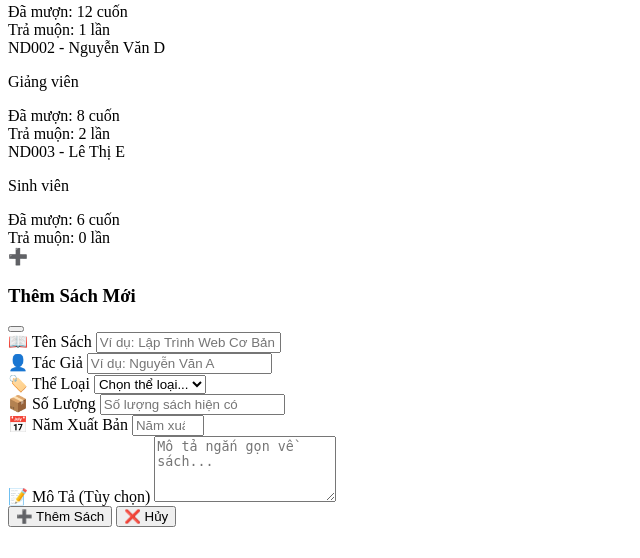
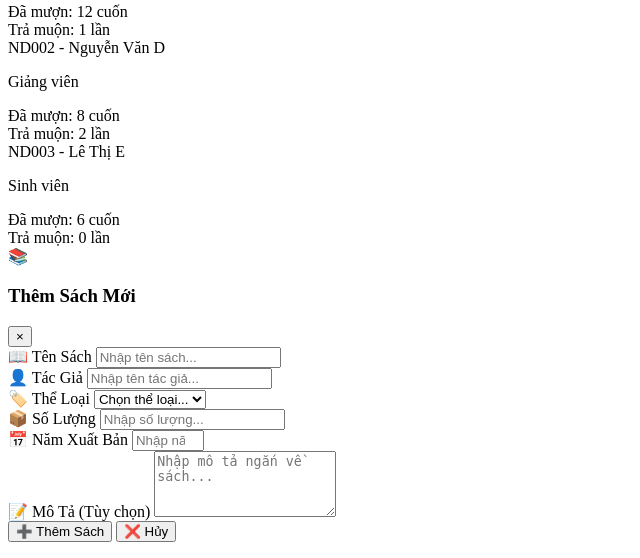
Before and after one commit to ToiTenHieu/PTTKPM25-26_N05_Nhom10, a Django app: template SRC/Library_management/Librarian/templates/manageBorrow.html in a window 1280 px wide. Shown: the part 4561-5119 px from the top of the page, without its empty margins (0-640 px from the left). Before the commit the page ends 5088 px from the top, so only its background shows below. Run offline with Django 3.2, Linux system fonts and the light colour scheme; the template is opened without the code that fills it, so the values that code supplies are empty.

Commit message:
fix addbook

```diff
--- a/SRC/Library_management/Librarian/templates/manageBorrow.html
+++ b/SRC/Library_management/Librarian/templates/manageBorrow.html
@@ -288,26 +288,26 @@
 </div>
 <div
   id="addBookModal"
-  class="fixed inset-0 modal-backdrop bg-black/70 hidden z-50 flex items-center justify-center p-4 transition-opacity duration-300"
+  class="fixed inset-0 modal-backdrop bg-black/50 hidden z-50 flex items-center justify-center p-4"
 >
   <div
-    class="bg-white rounded-3xl shadow-2xl w-full max-w-2xl mx-4 transform scale-95 opacity-0 transition-all duration-300 ease-out"
+    class="bg-white rounded-3xl shadow-2xl w-full max-w-2xl mx-4 slide-in-right border border-white/20"
   >
-    <div class="bg-gradient-to-r from-green-500 to-blue-600 p-6 rounded-t-3xl border-b-4 border-white/50">
+    <div class="bg-gradient-to-r from-blue-500 to-purple-600 p-6 rounded-t-3xl">
       <div class="flex justify-between items-center">
         <div class="flex items-center space-x-3">
           <div
-            class="w-10 h-10 bg-white/30 backdrop-blur-sm rounded-full flex items-center justify-center shadow-lg"
+            class="w-10 h-10 bg-white/20 rounded-xl flex items-center justify-center"
           >
-            <span class="text-white text-xl font-bold">➕</span>
+            <span class="text-white text-xl">📚</span>
           </div>
           <h3 class="text-2xl font-bold text-white">Thêm Sách Mới</h3>
         </div>
         <button
           onclick="closeAddBookModal()"
-          class="text-white/80 hover:text-white transition-colors p-2 rounded-full hover:bg-white/10"
+          class="text-white/80 hover:text-white text-3xl transition-colors"
         >
-          <svg class="w-6 h-6" fill="none" stroke="currentColor" viewBox="0 0 24 24" xmlns="http://www.w3.org/2000/svg"><path stroke-linecap="round" stroke-linejoin="round" stroke-width="2" d="M6 18L18 6M6 6l12 12"></path></svg>
+          ×
         </button>
       </div>
     </div>
@@ -316,30 +316,30 @@
       <div class="grid md:grid-cols-2 gap-6">
         <div>
           <label
-            class="block text-sm font-extrabold text-gray-700 mb-2 flex items-center"
+            class="block text-sm font-bold text-gray-700 mb-3 flex items-center"
           >
-            <span class="mr-2 text-lg">📖</span> Tên Sách
+            <span class="mr-2">📖</span> Tên Sách
           </label>
           <input
             type="text"
             name="bookName"
-            placeholder="Ví dụ: Lập Trình Web Cơ Bản"
-            class="w-full px-4 py-3 border-2 border-gray-300 rounded-xl focus:ring-4 focus:ring-blue-100 focus:border-blue-500 transition-all duration-300 shadow-inner"
+            placeholder="Nhập tên sách..."
+            class="w-full px-4 py-3 border-2 border-gray-200 rounded-xl focus:ring-2 focus:ring-blue-500 focus:border-blue-500 transition-all duration-300"
             required
           />
         </div>
 
         <div>
           <label
-            class="block text-sm font-extrabold text-gray-700 mb-2 flex items-center"
+            class="block text-sm font-bold text-gray-700 mb-3 flex items-center"
           >
-            <span class="mr-2 text-lg">👤</span> Tác Giả
+            <span class="mr-2">👤</span> Tác Giả
           </label>
           <input
             type="text"
             name="author"
-            placeholder="Ví dụ: Nguyễn Văn A"
-            class="w-full px-4 py-3 border-2 border-gray-300 rounded-xl focus:ring-4 focus:ring-blue-100 focus:border-blue-500 transition-all duration-300 shadow-inner"
+            placeholder="Nhập tên tác giả..."
+            class="w-full px-4 py-3 border-2 border-gray-200 rounded-xl focus:ring-2 focus:ring-blue-500 focus:border-blue-500 transition-all duration-300"
             required
           />
         </div>
@@ -348,16 +348,16 @@
       <div class="grid md:grid-cols-2 gap-6">
         <div>
           <label
-            class="block text-sm font-extrabold text-gray-700 mb-2 flex items-center"
+            class="block text-sm font-bold text-gray-700 mb-3 flex items-center"
           >
-            <span class="mr-2 text-lg">🏷️</span> Thể Loại
+            <span class="mr-2">🏷️</span> Thể Loại
           </label>
           <select
             name="category"
-            class="w-full px-4 py-3 border-2 border-gray-300 rounded-xl focus:ring-4 focus:ring-blue-100 focus:border-blue-500 transition-all duration-300 shadow-inner bg-white"
+            class="w-full px-4 py-3 border-2 border-gray-200 rounded-xl focus:ring-2 focus:ring-blue-500 focus:border-blue-500 transition-all duration-300"
             required
           >
-            <option value="" disabled selected>Chọn thể loại...</option>
+            <option value="">Chọn thể loại...</option>
             <option value="cong-nghe">💻 Công Nghệ</option>
             <option value="toan-hoc">🔢 Toán Học</option>
             <option value="ngoai-ngu">🌍 Ngoại Ngữ</option>
@@ -369,16 +369,16 @@
 
         <div>
           <label
-            class="block text-sm font-extrabold text-gray-700 mb-2 flex items-center"
+            class="block text-sm font-bold text-gray-700 mb-3 flex items-center"
           >
-            <span class="mr-2 text-lg">📦</span> Số Lượng
+            <span class="mr-2">📦</span> Số Lượng
           </label>
           <input
             type="number"
             name="quantity"
-            placeholder="Số lượng sách hiện có"
-            min="1"
-            class="w-full px-4 py-3 border-2 border-gray-300 rounded-xl focus:ring-4 focus:ring-blue-100 focus:border-blue-500 transition-all duration-300 shadow-inner"
+            placeholder="Nhập số lượng..."
+            min="0"
+            class="w-full px-4 py-3 border-2 border-gray-200 rounded-xl focus:ring-2 focus:ring-blue-500 focus:border-blue-500 transition-all duration-300"
             required
           />
         </div>
@@ -386,46 +386,46 @@
 
       <div>
         <label
-          class="block text-sm font-extrabold text-gray-700 mb-2 flex items-center"
+          class="block text-sm font-bold text-gray-700 mb-3 flex items-center"
         >
-          <span class="mr-2 text-lg">📅</span> Năm Xuất Bản
+          <span class="mr-2">📅</span> Năm Xuất Bản
         </label>
         <input
           type="number"
           name="publishYear"
-          placeholder="Năm xuất bản (Ví dụ: 2024)"
+          placeholder="Nhập năm xuất bản..."
           min="1900"
-          max="2025"
-          class="w-full px-4 py-3 border-2 border-gray-300 rounded-xl focus:ring-4 focus:ring-blue-100 focus:border-blue-500 transition-all duration-300 shadow-inner"
+          max="2024"
+          class="w-full px-4 py-3 border-2 border-gray-200 rounded-xl focus:ring-2 focus:ring-blue-500 focus:border-blue-500 transition-all duration-300"
           required
         />
       </div>
 
       <div>
         <label
-          class="block text-sm font-extrabold text-gray-700 mb-2 flex items-center"
+          class="block text-sm font-bold text-gray-700 mb-3 flex items-center"
         >
-          <span class="mr-2 text-lg">📝</span> Mô Tả (Tùy chọn)
+          <span class="mr-2">📝</span> Mô Tả (Tùy chọn)
         </label>
         <textarea
           name="description"
-          placeholder="Mô tả ngắn gọn về sách..."
+          placeholder="Nhập mô tả ngắn về sách..."
           rows="4"
-          class="w-full px-4 py-3 border-2 border-gray-300 rounded-xl focus:ring-4 focus:ring-blue-100 focus:border-blue-500 transition-all duration-300 resize-none shadow-inner"
+          class="w-full px-4 py-3 border-2 border-gray-200 rounded-xl focus:ring-2 focus:ring-blue-500 focus:border-blue-500 transition-all duration-300 resize-none"
         ></textarea>
       </div>
 
       <div class="flex space-x-4 pt-6">
         <button
           type="submit"
-          class="flex-1 bg-gradient-to-r from-green-500 to-green-600 text-white py-4 px-6 rounded-xl font-extrabold text-lg shadow-xl hover:shadow-2xl hover:from-green-600 hover:to-green-700 transition-all duration-300 transform hover:scale-[1.02]"
+          class="flex-1 btn-primary text-white py-4 px-6 rounded-xl font-bold text-lg shadow-lg"
         >
           ➕ Thêm Sách
         </button>
         <button
           type="button"
           onclick="closeAddBookModal()"
-          class="flex-1 bg-gray-300 text-gray-800 py-4 px-6 rounded-xl hover:bg-gray-400 transition-all duration-300 font-bold text-lg"
+          class="flex-1 bg-gradient-to-r from-gray-500 to-gray-600 text-white py-4 px-6 rounded-xl hover:shadow-lg transition-all duration-300 font-bold text-lg"
         >
           ❌ Hủy
         </button>
```
Also changed, not shown: SRC/Library_management/Librarian/templates/managebook.html (+27 -10 lines).
